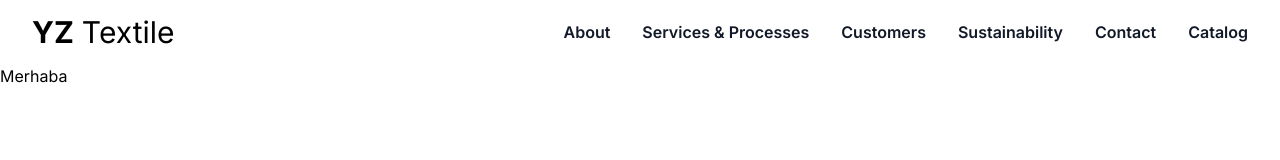
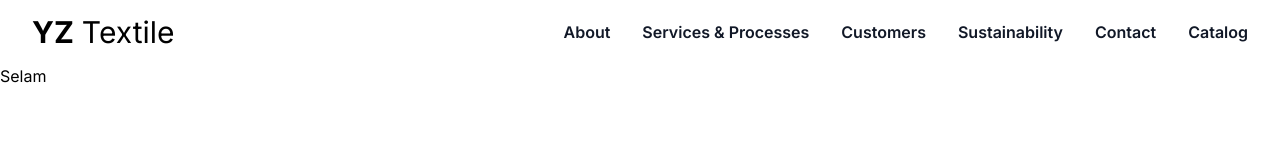
Before and after one commit to MuratOzte/YZ-textile, a Next.js app: page / in a window 1280 px wide. Shown: the top 160 px of the page. Built offline with nearby package versions, Linux system fonts and the light colour scheme.

Commit message:
refactor: Update Customers componenT

```diff
--- a/src/components/Customers/Customers.tsx
+++ b/src/components/Customers/Customers.tsx
@@ -1,5 +1,5 @@
 const Customers = () => {
-    return <div>Merhaba</div>
+    return <div>Selam</div>
 }
 
 export default Customers;
```
